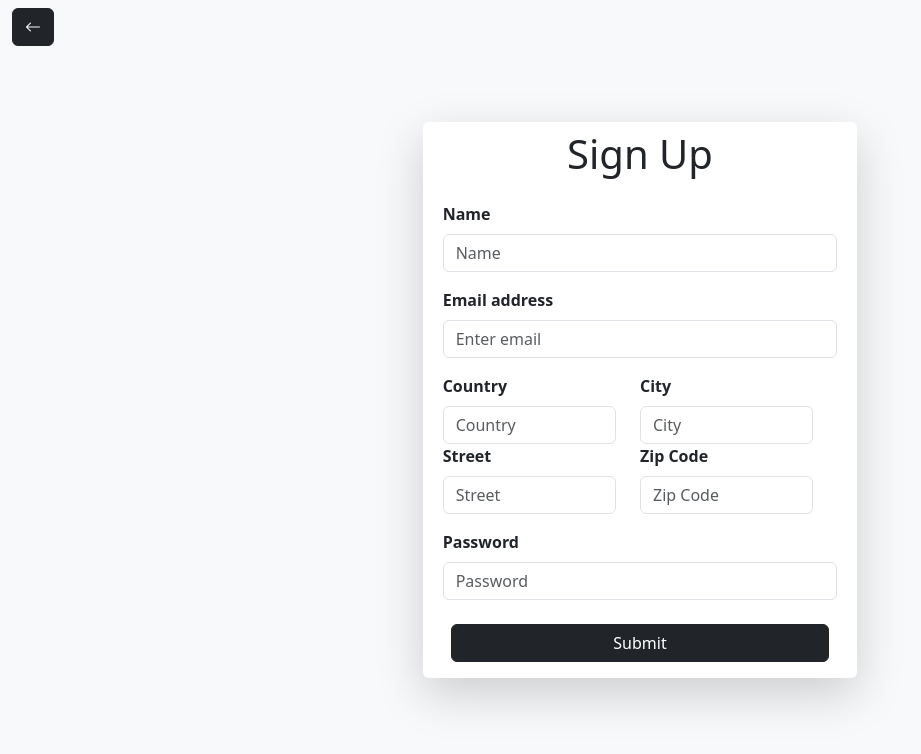
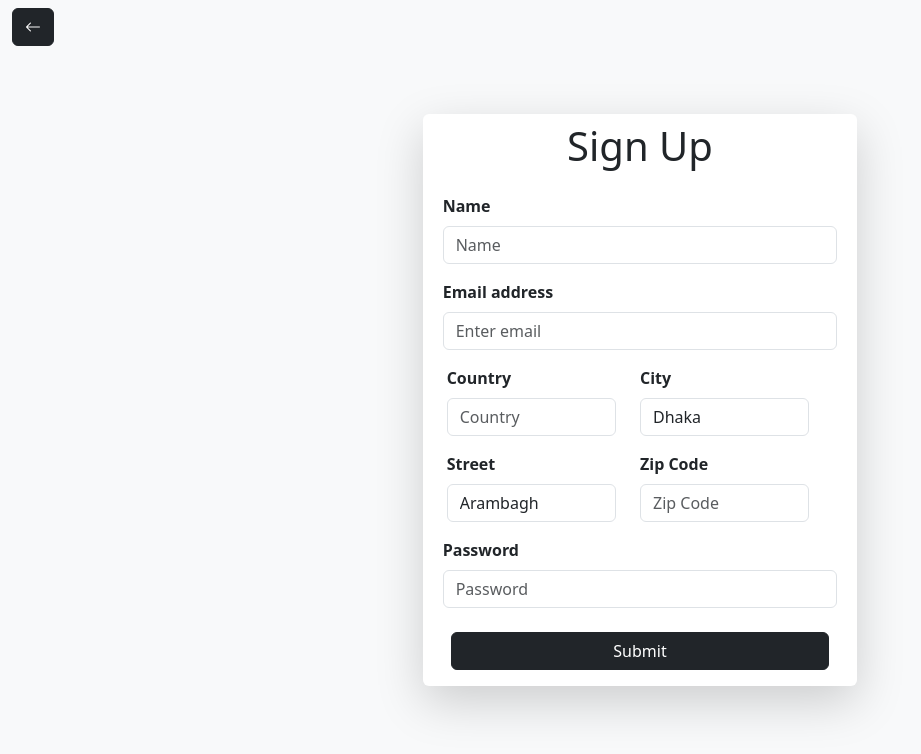
Before and after one commit to prothom-antor-banik/First-Full-Stack-Web-Application, a React (Vite) app in the folder frontend/: page /register in a window 1280 px wide. Shown: the top 754 px of the page, without its empty margins (0-921 px from the left). Built offline with nearby package versions, Linux system fonts and the light colour scheme.

Commit message:
modified the address fields in register page

```diff
--- a/frontend/src/pages/user/RegisterPage.jsx
+++ b/frontend/src/pages/user/RegisterPage.jsx
@@ -25,6 +25,7 @@ function RegisterPage() {
   const [state, setState] = useState(initialState);
 
   function handleRegister() {
+    console.log(state);
     dispatch(registerUser(state));
   }
 
@@ -66,19 +67,19 @@ function RegisterPage() {
             />
           </Form.Group>
 
+          <Row className="px-3">
             <Row className="p-2">
-            <Row>
               <Col>
                 <Form.Group>
                   <Form.Label className="fw-bold">Country</Form.Label>
                   <Form.Control
                     required
-                    rows={2}
                     placeholder="Country"
                     value={state.country}
-                    onChange={(e) =>
-                      setState({ ...state, country: e.target.value })
-                    }
+                    onChange={(e) => {
+                      console.log(e.target.value);
+                      setState({ ...state, country: e.target.value });
+                    }}
                   />
                 </Form.Group>
               </Col>
@@ -87,37 +88,81 @@ function RegisterPage() {
                   <Form.Label className="fw-bold">City</Form.Label>
                   <Form.Control
                     required
-                    rows={2}
+                    as="select"
                     placeholder="City"
                     value={state.city}
-                    onChange={(e) =>
-                      setState({ ...state, city: e.target.value })
-                    }
-                  />
+                    onChange={(e) => {
+                      console.log(e.target.value);
+                      setState({ ...state, city: e.target.value });
+                    }}
+                  >
+                    <option value="Dhaka">Dhaka</option>
+                    <option value="Rajshahi">Rajshahi</option>
+                    <option value="Chittagong">Chittagong</option>
+                  </Form.Control>
                 </Form.Group>
               </Col>
             </Row>
-            <Row>
+            <Row className="p-2">
               <Col>
+                {state.city === "Chittagong" ? (
                   <Form.Group>
                     <Form.Label className="fw-bold">Street</Form.Label>
                     <Form.Control
                       required
-                    rows={2}
+                      as="select"
                       placeholder="Street"
                       value={state.street}
                       onChange={(e) =>
                         setState({ ...state, street: e.target.value })
                       }
-                  />
+                    >
+                      <option value="Agrabad">Agrabad</option>
+                      <option value="Bhatiari">Bhatiari</option>
+                      <option value="Faujdarhat">Faujdarhat</option>
+                    </Form.Control>
                   </Form.Group>
+                ) : state.city === "Rajshahi" ? (
+                  <Form.Group>
+                    <Form.Label className="fw-bold">Street</Form.Label>
+                    <Form.Control
+                      required
+                      as="select"
+                      placeholder="Street"
+                      value={state.street}
+                      onChange={(e) =>
+                        setState({ ...state, street: e.target.value })
+                      }
+                    >
+                      <option value="Kazla">Kazla</option>
+                      <option value="Nohata">Nohata</option>
+                      <option value="Puthia">Puthia</option>
+                    </Form.Control>
+                  </Form.Group>
+                ) : (
+                  <Form.Group>
+                    <Form.Label className="fw-bold">Street</Form.Label>
+                    <Form.Control
+                      required
+                      as="select"
+                      placeholder="Street"
+                      value={state.street}
+                      onChange={(e) =>
+                        setState({ ...state, street: e.target.value })
+                      }
+                    >
+                      <option value="Arambagh">Arambagh</option>
+                      <option value="Ramna">Ramna</option>
+                      <option value="Banani">Banani</option>
+                    </Form.Control>
+                  </Form.Group>
+                )}
               </Col>
               <Col>
                 <Form.Group>
                   <Form.Label className="fw-bold">Zip Code</Form.Label>
                   <Form.Control
                     required
-                    rows={2}
                     placeholder="Zip Code"
                     value={state.zip_code}
                     onChange={(e) =>
```
Lines whose indentation alone changed are shown as unchanged.
